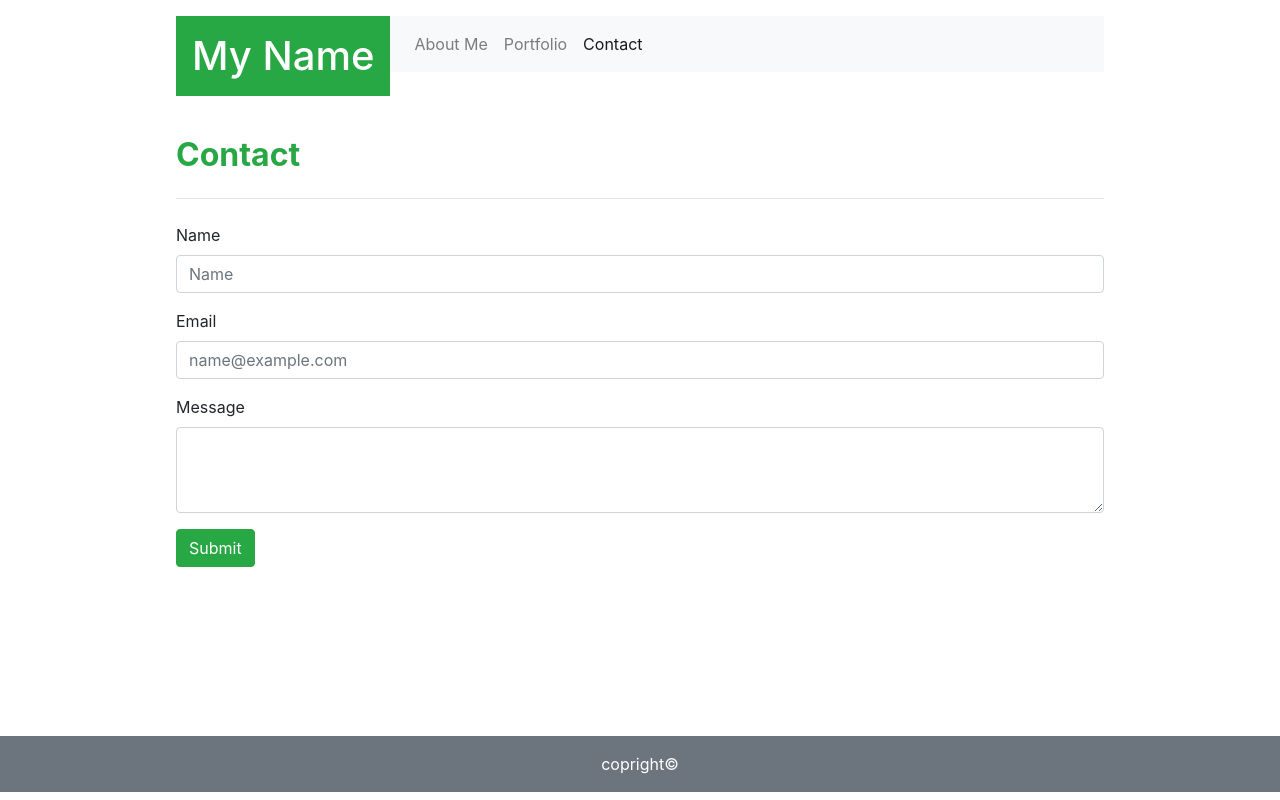
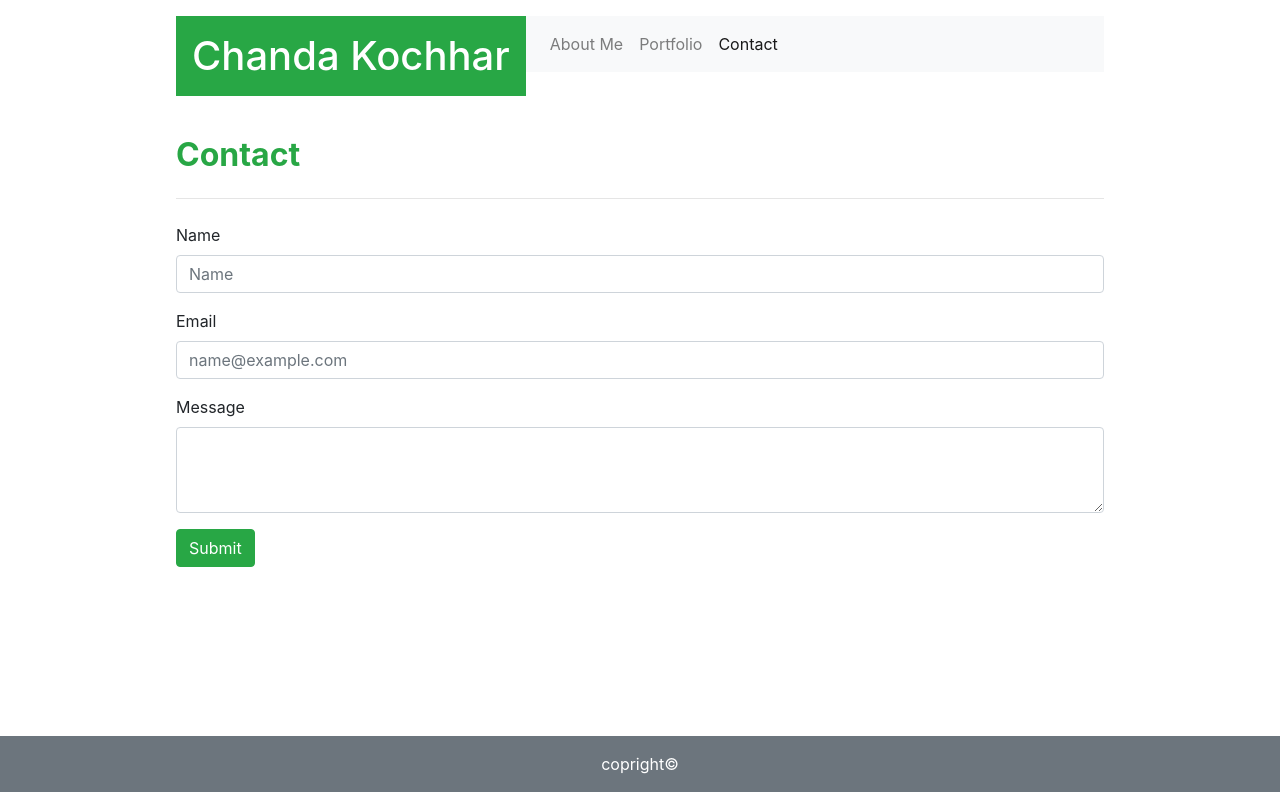
Before and after one commit to Btagra/Bootstrap-Portfolio, a plain HTML site: page contact.html in a window 1280 px wide. Drawn offline with nearby package versions, Linux system fonts and the light colour scheme.

```diff
--- a/contact.html
+++ b/contact.html
@@ -14,7 +14,7 @@
     <div class="table-responsive-sm">
         <table class="table">
             <div class="w-75 p-3 p-3 mb-2 bg-white text-dark mx-auto sticky-top">
-                <h1 class="display-5 float-left p-3 mb-2 bg-success text-white">My Name</h1>
+                <h1 class="display-5 float-left p-3 mb-2 bg-success text-white">Chanda Kochhar</h1>
 
                 <nav class="navbar navbar-expand-lg navbar-light bg-light">
                     <button class="navbar-toggler" type="button" data-toggle="collapse" data-target="#navbarSupportedContent"
```
Also changed, not shown: index.html (+1 -1 lines), portfolio.html (+1 -1 lines).
